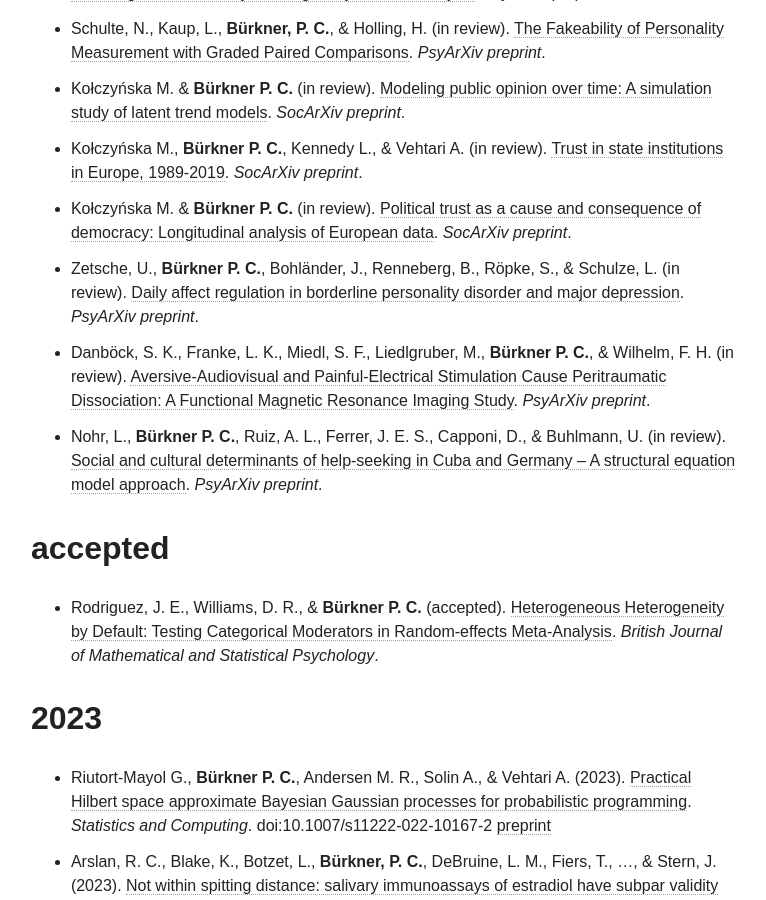
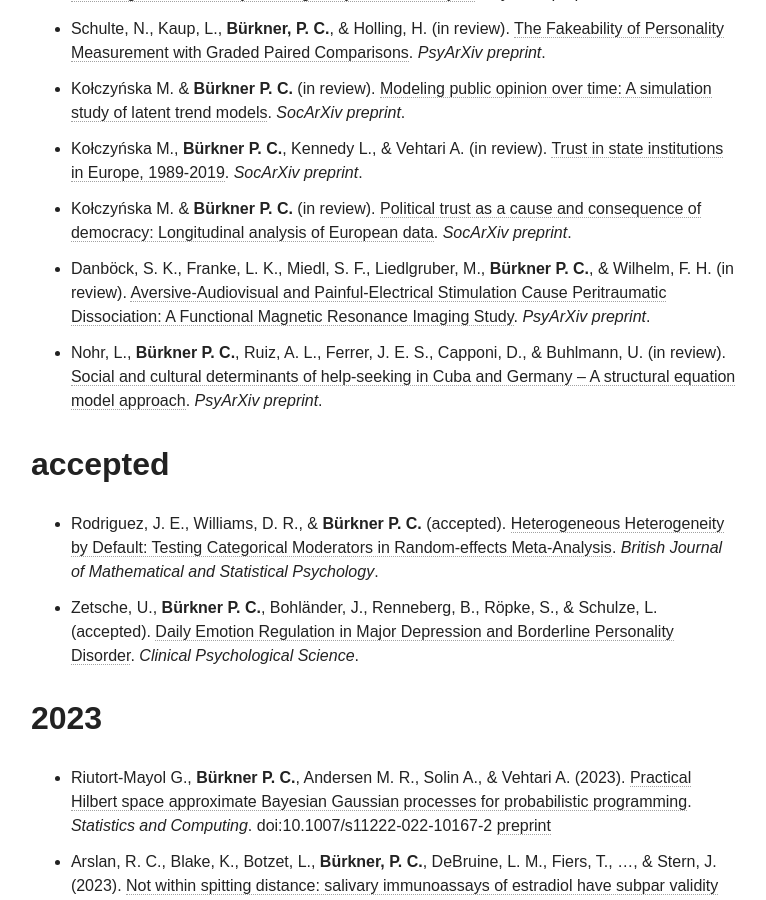
Before and after one commit to paul-buerkner/paul-buerkner.github.io, a Jekyll site: the page built from publications/index.md, in a window 1280 px wide and 900 px high, scrolled down 1505 px. Shown: the whole window, without its empty margins (255-1021 px from the left). Built offline with Jekyll 4.4.1, drawn with Linux system fonts in a browser that asks for light colours; nearby versions of some CDN libraries.

Commit message:
move paper to accepted

```diff
--- a/publications/index.md
+++ b/publications/index.md
@@ -23,13 +23,13 @@
 * Kołczyńska M. & **Bürkner P. C.** (in review). [Modeling public opinion over time: A simulation study of latent trend models](https://osf.io/preprints/socarxiv/gauvx/). *SocArXiv preprint*.
 * Kołczyńska M., **Bürkner P. C.**, Kennedy L., & Vehtari A. (in review). [Trust in state institutions in Europe, 1989-2019](https://osf.io/preprints/socarxiv/3v5g7/). *SocArXiv preprint*.
 * Kołczyńska M. & **Bürkner P. C.** (in review). [Political trust as a cause and consequence of democracy: Longitudinal analysis of European data](https://osf.io/preprints/socarxiv/79dth/). *SocArXiv preprint*.
-* Zetsche, U., **Bürkner P. C.**, Bohländer, J., Renneberg, B., Röpke, S., & Schulze, L. (in review). [Daily affect regulation in borderline personality disorder and major depression](https://psyarxiv.com/6edcj/). *PsyArXiv preprint*.
 * Danböck, S. K., Franke, L. K., Miedl, S. F., Liedlgruber, M., **Bürkner P. C.**, & Wilhelm, F. H. (in review). [Aversive-Audiovisual and Painful-Electrical Stimulation Cause Peritraumatic Dissociation: A Functional Magnetic Resonance Imaging Study](https://psyarxiv.com/tgc7m/). *PsyArXiv preprint*.
 * Nohr, L., **Bürkner P. C.**, Ruiz, A. L., Ferrer, J. E. S., Capponi, D., & Buhlmann, U. (in review). [Social and cultural determinants of help-seeking in Cuba and Germany – A structural equation model approach](https://psyarxiv.com/5tqwv/). *PsyArXiv preprint*.
 
 ## accepted
 
 * Rodriguez, J. E., Williams, D. R., & **Bürkner P. C.** (accepted). [Heterogeneous Heterogeneity by Default: Testing Categorical Moderators in Random-effects Meta-Analysis](https://psyarxiv.com/tqcka/). *British Journal of Mathematical and Statistical Psychology*.
+* Zetsche, U., **Bürkner P. C.**, Bohländer, J., Renneberg, B., Röpke, S., & Schulze, L. (accepted). [Daily Emotion Regulation in Major Depression and Borderline Personality Disorder](https://psyarxiv.com/6edcj/). *Clinical Psychological Science*.
 
 ## 2023
 
```
